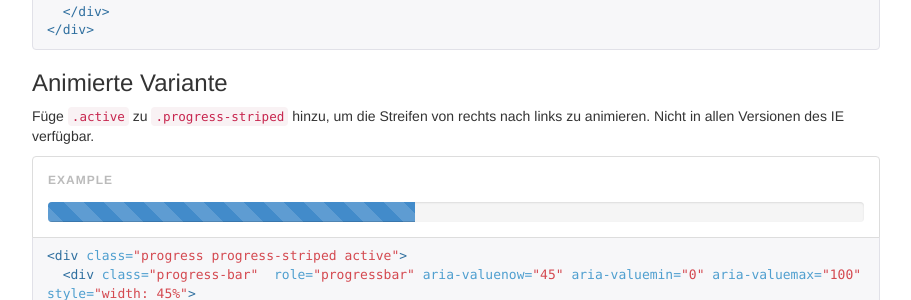
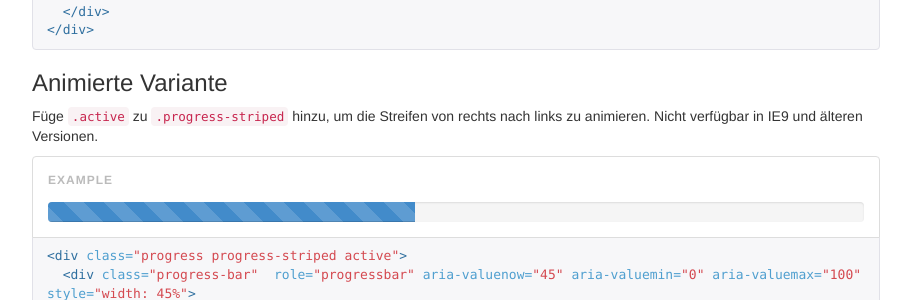
Before and after one commit to juthilo/bootstrap-german, a Jekyll site: the page built from components.html, in a window 1280 px wide and 900 px high, scrolled down 37211 px. Shown: the part 152-452 px from the top of the window, without its empty margins (38-949 px from the left). Built offline with Jekyll 4.4.1, drawn with Linux system fonts in a browser that asks for light colours; nearby versions of some CDN libraries; Markdown is read by kramdown in place of the engine named in the settings; comment, search, counter and statistics services are not loaded.

Commit message:
Verlaufsanzeigen-Animationen-Unterstützung spezifizieren

```diff
--- a/components.html
+++ b/components.html
@@ -2366,7 +2366,7 @@ body { padding-bottom: 70px; }
 {% endhighlight %}
 
   <h3 id="progress-animated">Animierte Variante</h3>
-  <p>Füge <code>.active</code> zu <code>.progress-striped</code> hinzu, um die Streifen von rechts nach links zu animieren. Nicht in allen Versionen des IE verfügbar.</p>
+  <p>Füge <code>.active</code> zu <code>.progress-striped</code> hinzu, um die Streifen von rechts nach links zu animieren. Nicht verfügbar in IE9 und älteren Versionen.</p>
   <div class="bs-example">
     <div class="progress progress-striped active">
       <div class="progress-bar" role="progressbar" aria-valuenow="45" aria-valuemin="0" aria-valuemax="100" style="width: 45%">
```
